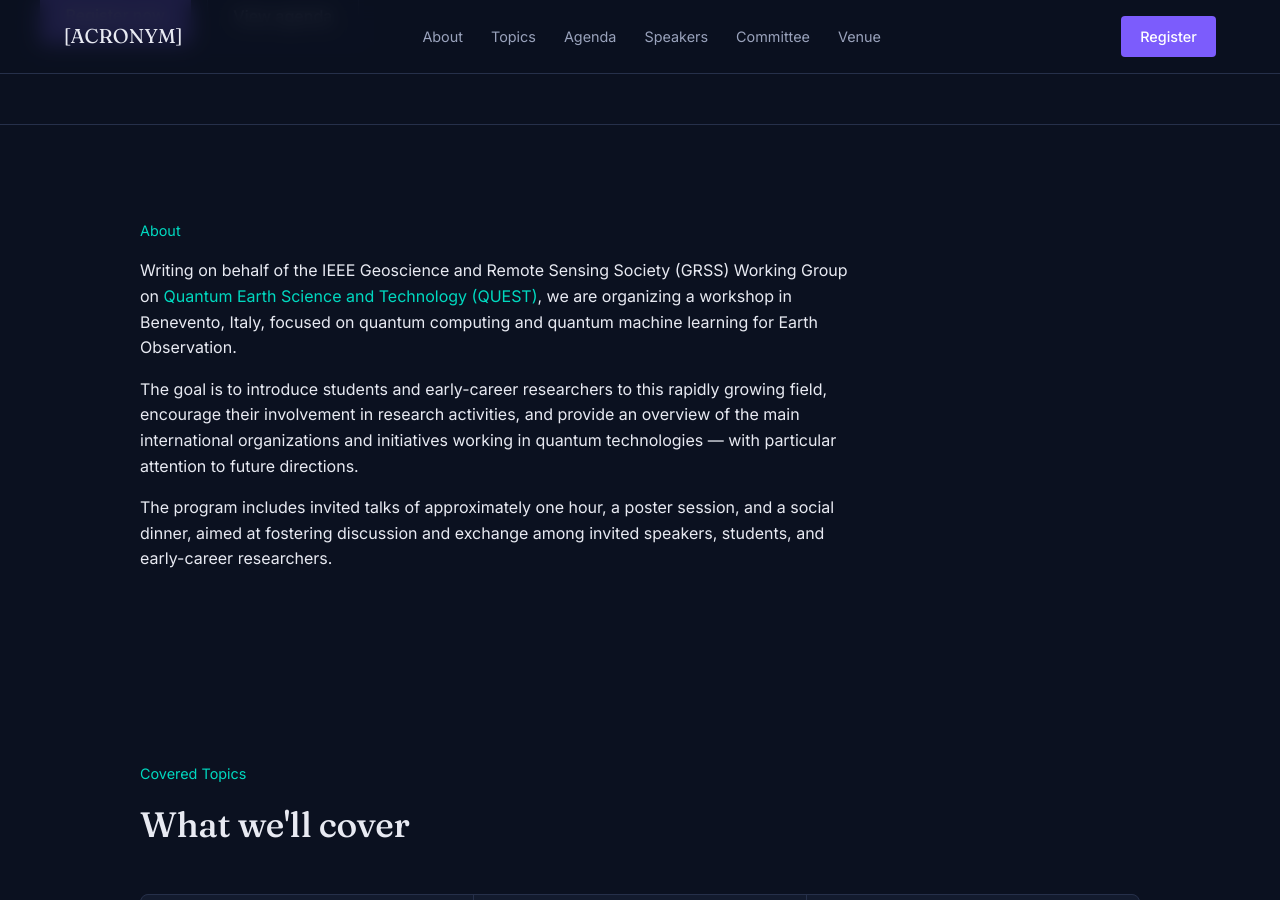
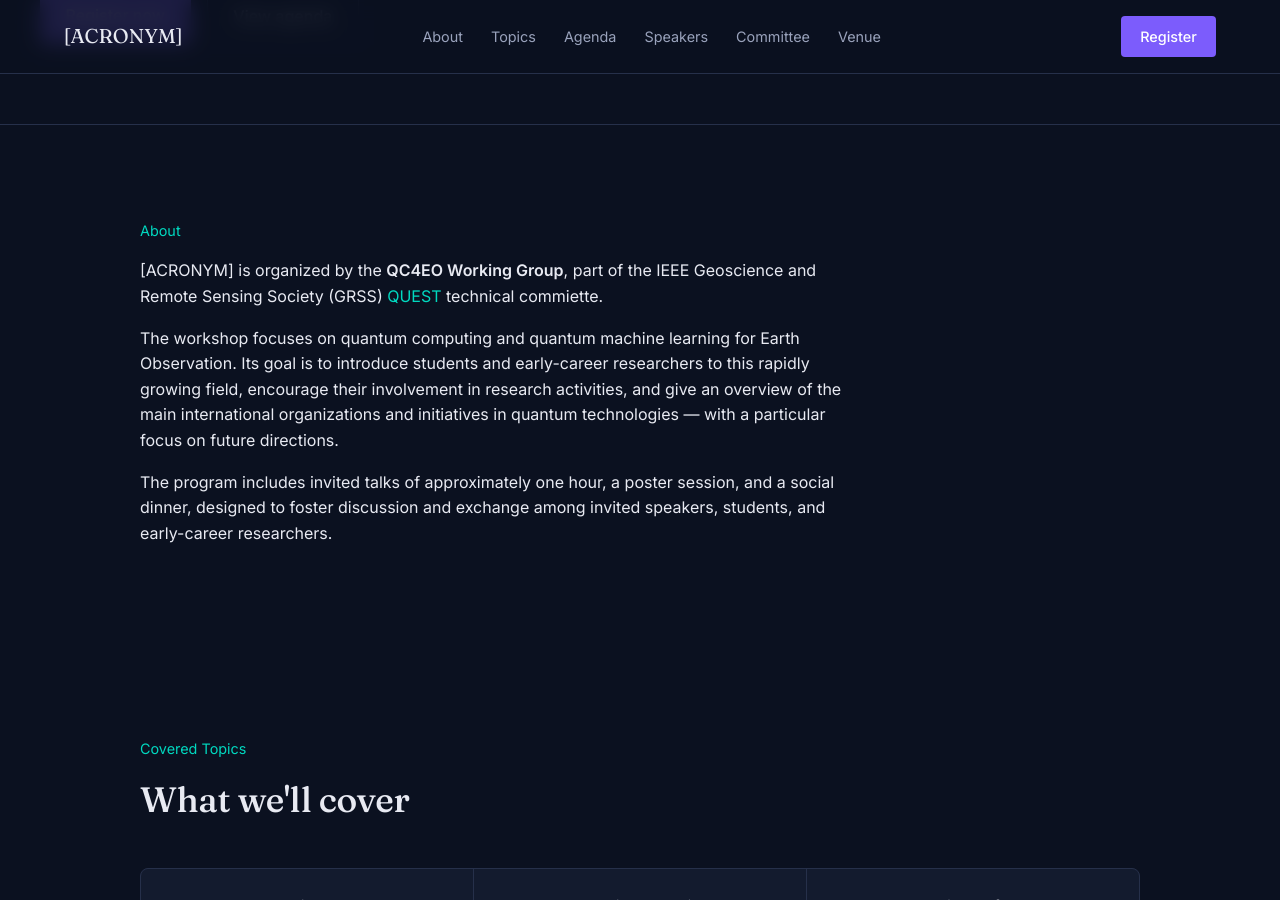
Before and after one commit to IEEE-QUEST-QC4EO/assembly-qc4eo-2026, a Jekyll site: the page built from index.md, in a window 1280 px wide and 900 px high, scrolled down 633 px. Built offline with Jekyll 4.4.1, drawn with Linux system fonts in a browser that asks for light colours; some of the changed text lies outside the part shown.

Commit message:
fixing text

```diff
--- a/_includes/footer.html
+++ b/_includes/footer.html
@@ -5,7 +5,7 @@
       <p>{{ site.event.dates_display }} · {{ site.event.venue_city }}</p>
     </div>
     <div class="footer-col">
-      <p>Organized on behalf of the <a href="https://www.grss-ieee.org/technical-committees/quantum-earth-science-and-technology-quest/" target="_blank" rel="noopener">IEEE GRSS QUEST Working Group</a></p>
+      <p>Organized by the <a href="https://www.grss-ieee.org/technical-committees/quantum-earth-science-and-technology-quest/" target="_blank" rel="noopener">QC4EO Working Group</a>, part of IEEE GRSS QUEST</p>
       <p><a href="mailto:{{ site.event.contact_email }}">{{ site.event.contact_email }}</a></p>
     </div>
     <div class="footer-col logos">
--- a/index.md
+++ b/index.md
@@ -32,9 +32,9 @@ layout: default
   <div class="section-inner">
     <p class="section-label">About</p>
     <div class="prose">
-      <p>Writing on behalf of the IEEE Geoscience and Remote Sensing Society (GRSS) Working Group on <a href="https://www.grss-ieee.org/technical-committees/quantum-earth-science-and-technology-quest/" target="_blank" rel="noopener">Quantum Earth Science and Technology (QUEST)</a>, we are organizing a workshop in Benevento, Italy, focused on quantum computing and quantum machine learning for Earth Observation.</p>
-      <p>The goal is to introduce students and early-career researchers to this rapidly growing field, encourage their involvement in research activities, and provide an overview of the main international organizations and initiatives working in quantum technologies — with particular attention to future directions.</p>
-      <p>The program includes invited talks of approximately one hour, a poster session, and a social dinner, aimed at fostering discussion and exchange among invited speakers, students, and early-career researchers.</p>
+      <p>{{ site.event.acronym }} is organized by the <strong>QC4EO Working Group</strong>, part of the IEEE Geoscience and Remote Sensing Society (GRSS) <a href="https://www.grss-ieee.org/technical-committees/quantum-earth-science-and-technology-quest/" target="_blank" rel="noopener">QUEST</a> technical commiette.</p>
+      <p>The workshop focuses on quantum computing and quantum machine learning for Earth Observation. Its goal is to introduce students and early-career researchers to this rapidly growing field, encourage their involvement in research activities, and give an overview of the main international organizations and initiatives in quantum technologies — with a particular focus on future directions.</p>
+      <p>The program includes invited talks of approximately one hour, a poster session, and a social dinner, designed to foster discussion and exchange among invited speakers, students, and early-career researchers.</p>
     </div>
   </div>
 </section>
```
